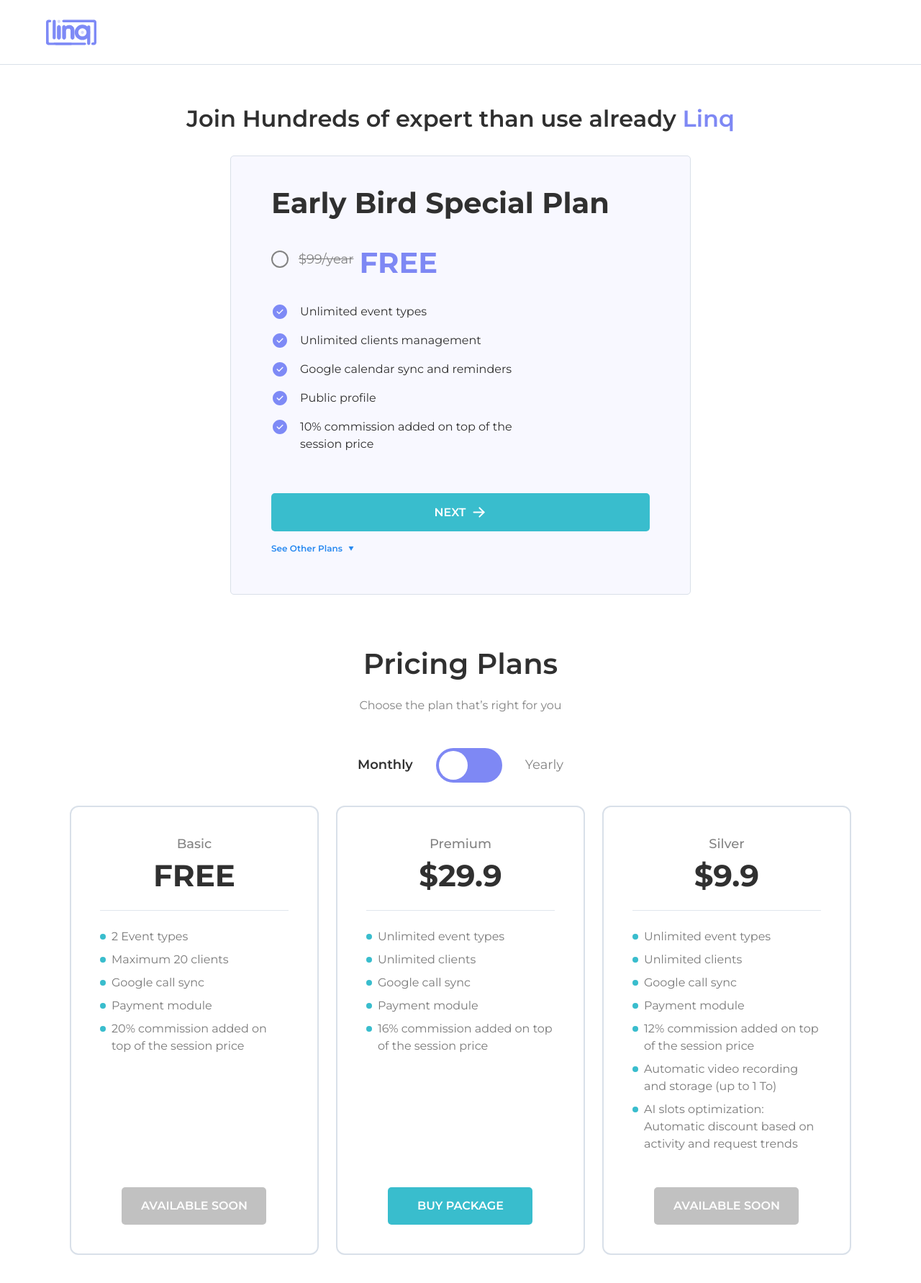
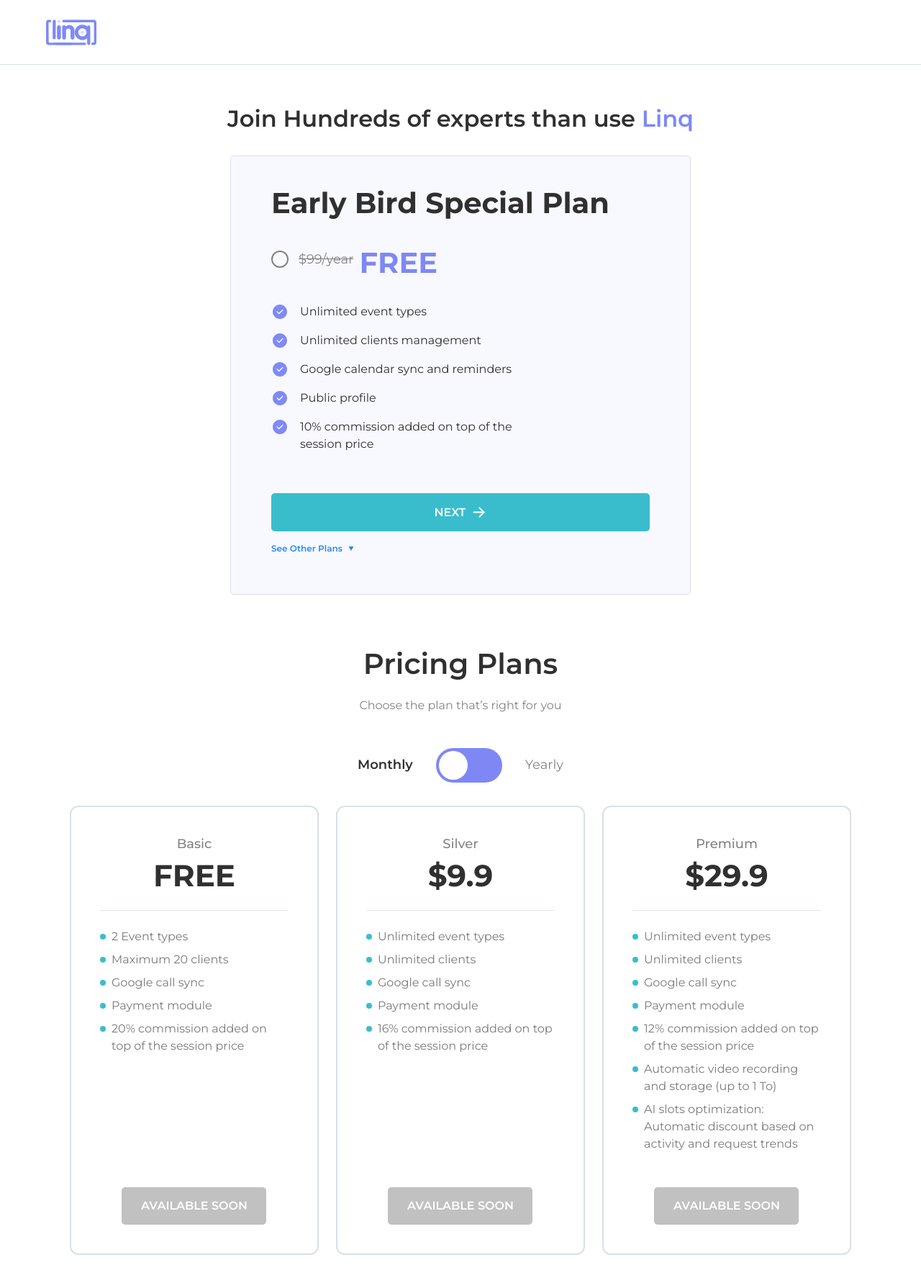
Before and after one commit to healer1064/Lynq_Console, a Next.js app: page / in a window 1280 px wide. Shown: the top 1782 px of the page at 72% size. Built offline with nearby package versions, Linux system fonts and the light colour scheme.

Commit message:
minor changes

```diff
--- a/pages/index.js
+++ b/pages/index.js
@@ -16,7 +16,7 @@
         </div>
       </header>
       <div className="plans-wrp">
-        <h1>Join Hundreds of expert than use already <b>Linq</b></h1>
+        <h1>Join Hundreds of experts than use <b>Linq</b></h1>
         <div className="plans-card">
           <div className="plans-card__title">Early Bird Special Plan</div>
           <div className="plans-card__free">
@@ -89,10 +89,10 @@
           </div>
           <div className="plans-pricing__card">
             <div className="plans-pricing__card-type">
-              Premium
+              Silver
             </div>
             <div className="plans-pricing__card-price">
-              $29.9
+              $9.9
             </div>
             <hr/>
             <ul>
@@ -102,16 +102,16 @@
               <li>Payment module</li>
               <li>16% commission added on top of the session price</li>
             </ul>
-            <a href="#" className="plans-pricing__card-btn active">
-              BUY PACKAGE
+            <a href="#" className="plans-pricing__card-btn">
+              available soon
             </a>
           </div>
           <div className="plans-pricing__card">
             <div className="plans-pricing__card-type">
-              Silver
+              Premium
             </div>
             <div className="plans-pricing__card-price">
-              $9.9
+              $29.9
             </div>
             <hr/>
             <ul>
--- a/styles/main.sass
+++ b/styles/main.sass
@@ -225,6 +225,8 @@
       transition: all 0.2s ease-in-out
       &:hover
         box-shadow: 4px 24px 32px rgba(126, 138, 246, 0.1)
+        .plans-pricing__card-btn
+          background: #39BDCD
       &-type
         font-weight: 500
         font-size: 18px
@@ -280,8 +282,7 @@
         line-height: 20px
         color: #FFF
         margin-top: 40px
-        &.active
-          background: #39BDCD
+        transition: all 0.2s ease-in-out
 .signup
   @include flex
   min-height: 100vh
```
